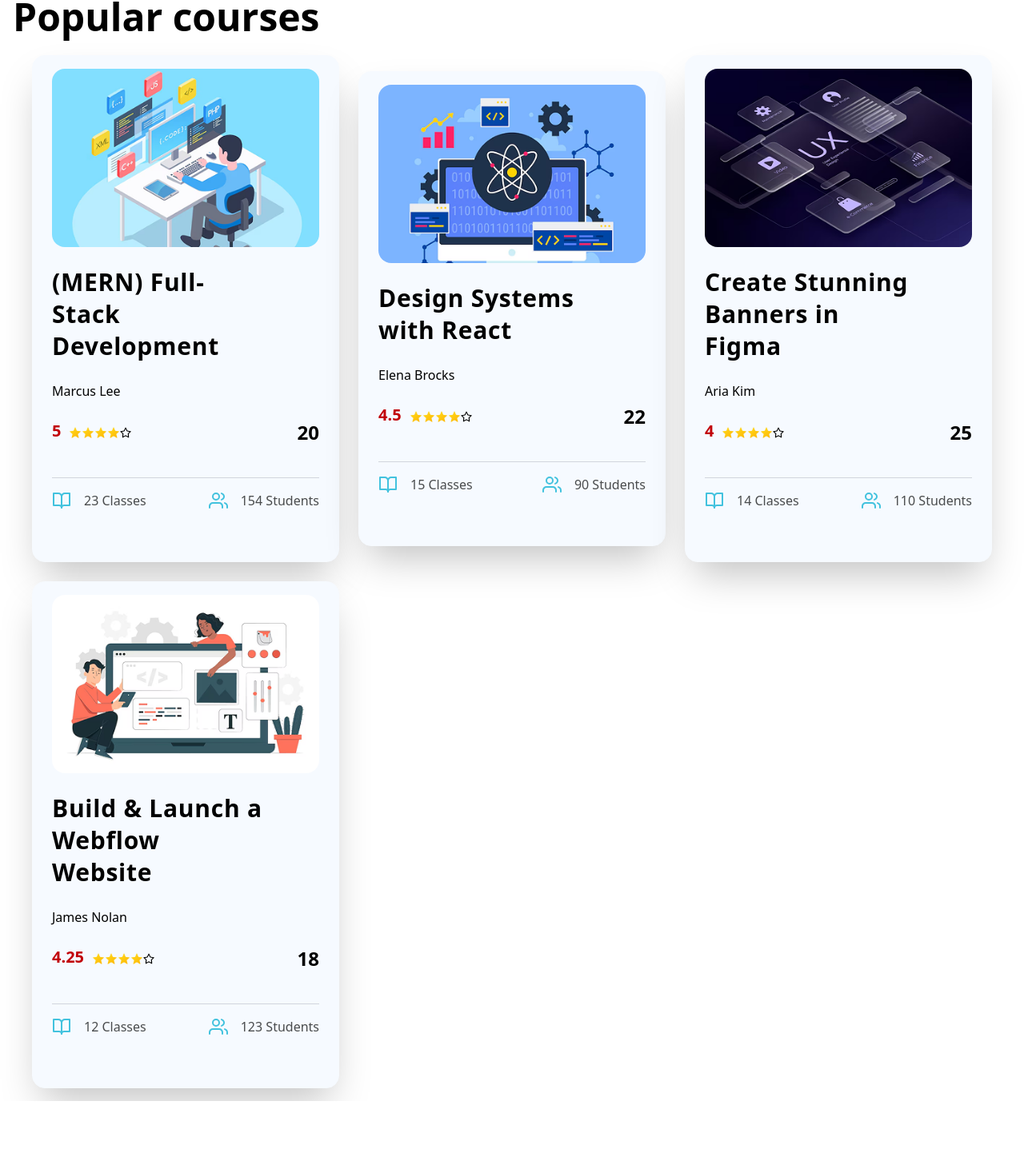
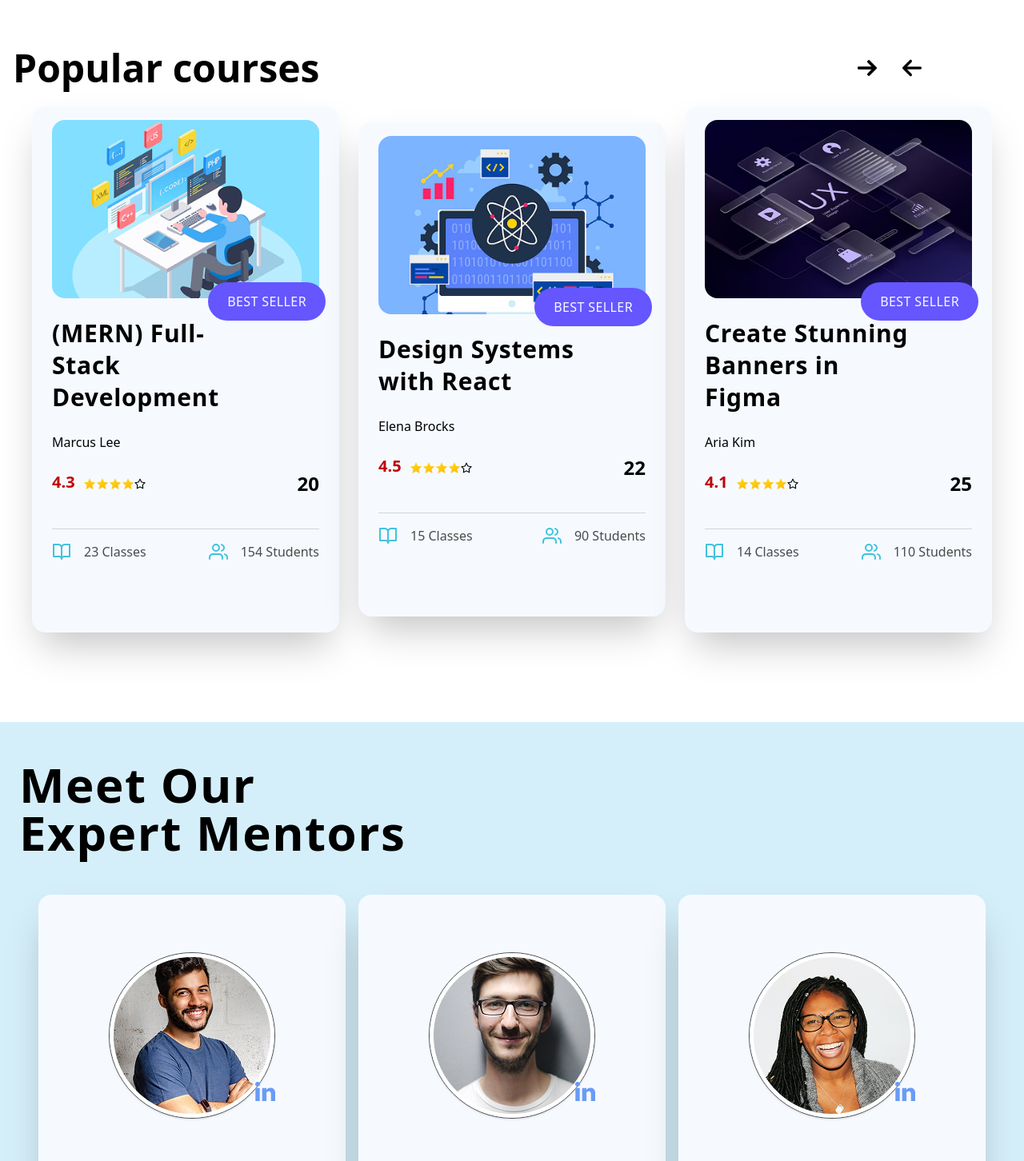
Before and after one commit to Ahmed-rbr/e-learning, a React (Vite) app: page / in a window 1280 px wide. Shown: the part 998-2450 px from the top of the page at 80% size. Before the commit the page ends 2375 px from the top, so only its background shows below. Built offline with nearby package versions, Linux system fonts and the light colour scheme.

Commit message:
finished the mentors section

```diff
--- a/CoursesData.jsx
+++ b/CoursesData.jsx
@@ -4,7 +4,7 @@ export const CoursesData = [
     course_banner: "/images/courses/mern.webp",
     title: "(MERN) Full-Stack Development",
     mentor: "Marcus Lee",
-    rating: 5,
+    rating: 4.3,
     price: 20,
     classes: 23,
     students: 154,
@@ -27,7 +27,7 @@ export const CoursesData = [
     title: "Create Stunning Banners in Figma",
 
     mentor: "Aria Kim",
-    rating: 4,
+    rating: 4.1,
     price: 25,
     classes: 14,
     students: 110,
@@ -44,3 +44,20 @@ export const CoursesData = [
     students: 123,
   },
 ];
+export const Mentors = [
+  {
+    name: "Shoo Thar Mien",
+    pic: "/images/mentor/user1.webp",
+    title: "Senior UX Designer",
+  },
+  {
+    name: "Ethan Nakamura",
+    pic: "/images/mentor/user3.webp",
+    title: "UI/UX Strategy Consultant",
+  },
+  {
+    name: "Lina Carter",
+    pic: "/images/mentor/user2.webp",
+    title: "Product Design Lead",
+  },
+];
--- a/src/App.jsx
+++ b/src/App.jsx
@@ -3,14 +3,19 @@ import Navbar from "./components/Navbar";
 import HeroSection from "./components/HeroSection";
 import Companies from "./components/Companies";
 import Courses from "./components/Courses";
+import MentorCard from "./components/MentorCard";
+import Mentors from "./components/Mentors";
 
 const App = () => {
   return (
-    <div className="space-y-16">
+    <div>
       <Navbar />
-      <HeroSection />
-      <Companies />
-      <Courses />
+      <main className="pt-42  space-y-24">
+        <HeroSection />
+        <Companies />
+        <Courses />
+        <Mentors />
+      </main>
     </div>
   );
 };
--- a/src/components/Card.jsx
+++ b/src/components/Card.jsx
@@ -2,7 +2,7 @@ import React from "react";
 
 const Card = ({ couseData }) => {
   return (
-    <div className="flex border border-primary flex-col  shadow-2xl space-y-6 rounded-2xl px-6 py-4 bg-primary">
+    <div className="flex border relative border-primary flex-col  shadow-2xl space-y-6 rounded-2xl px-6 py-4 bg-primary">
       <img className="rounded-2xl" src={couseData.course_banner} alt="" />
       <h1 className="font-semibold w-full md:w-4/5 leading-10 text-3xl tracking-wide">
         {couseData.title}{" "}
@@ -35,6 +35,10 @@ const Card = ({ couseData }) => {
           <p>{couseData.students} Students</p>
         </div>
       </div>
+      <p className=" absolute top-2/6 right-4 px-6 py-3  bg-accent uppercase  text-primary font-medium tracking-wide rounded-4xl ">
+        {" "}
+        Best Seller
+      </p>
     </div>
   );
 };
--- a/src/components/Courses.jsx
+++ b/src/components/Courses.jsx
@@ -1,13 +1,57 @@
+import { useState } from "react";
 import { CoursesData } from "../../CoursesData";
 import Card from "./Card";
+const Courses = () => {
+  const [begin, setBegin] = useState(0);
+  const [end, setEnd] = useState(3);
 
-const Courses = () => {
+  const coursesNum = CoursesData.slice(begin, end);
+
+  const handleRight = () => {
+    if (end < CoursesData.length) {
+      setBegin((prev) => prev + 1);
+      setEnd((prev) => prev + 1);
+    } else {
+      setBegin(0);
+      setEnd(3);
+    }
+  };
+
+  const handleLeft = () => {
+    if (begin > 0) {
+      setBegin((prev) => prev - 1);
+      setEnd((prev) => prev - 1);
+    } else {
+      setBegin(CoursesData.length - 3);
+      setEnd(CoursesData.length);
+    }
+  };
+
   return (
-    <section className="flex flex-col space-y-6 p-4">
-      <h2 className="text-3xl md:text-5xl font-bold">Popular courses</h2>
-      <div className="grid px-6 grid-cols-1 md:grid-cols-3 items-center gap-6">
-        {CoursesData?.length > 0 &&
-          CoursesData.map((cours) => <Card key={cours.id} couseData={cours} />)}
+    <section id="courses" className="flex flex-col space-y-6 p-4">
+      <div className="flex w-11/12 justify-between">
+        <h2 className="text-3xl md:text-5xl font-bold">Popular courses</h2>
+        <div className="flex  gap-4">
+          <button onClick={() => handleRight()} className="   p-2">
+            <img
+              className="w-6 h-6 hover:scale-105 duration-150  cursor-pointer"
+              src="/images/right-arrow.png"
+              alt=""
+            />
+          </button>
+          <button onClick={() => handleLeft()} className="   p-2">
+            <img
+              className="w-6 h-6 hover:scale-105 duration-150  cursor-pointer"
+              src="/images/arrow.png"
+              alt=""
+            />
+          </button>
+        </div>
+      </div>
+
+      <div className="grid px-6 grid-cols-1 md:grid-cols-2 lg:grid-cols-3 items-center gap-6">
+        {coursesNum?.length > 0 &&
+          coursesNum.map((cours) => <Card key={cours.id} couseData={cours} />)}
       </div>
     </section>
   );
--- a/src/components/HeroSection.jsx
+++ b/src/components/HeroSection.jsx
@@ -2,7 +2,7 @@ import React from "react";
 
 const HeroSection = () => {
   return (
-    <article className="pt-42 flex-col md:flex-row items-center  flex min-w-full px-6  justify-between bg-primary">
+    <article className=" flex-col md:flex-row items-center  flex min-w-full px-6  justify-between bg-primary">
       <section className="md:w-2/4 w-full">
         <div className="flex  mb-8 items-center gap-4">
           <img src="../../public/images/banner/check.svg" alt="" />
--- /dev/null
+++ b/src/components/MentorCard.jsx
@@ -0,0 +1,21 @@
+import React from "react";
+
+const MentorCard = ({ mentor }) => {
+  return (
+    <div className="flex relative text-center items-center  flex-col shadow-2xl rounded-2xl px-12 py-18 bg-primary">
+      <img
+        className="border mb-12 border-secondary rounded-full shadow w-fit"
+        src={mentor.pic}
+      />
+      <h1 className="text-2xl mb-2 font-bold">{mentor.name}</h1>
+      <p className="text-secondary text-xl font-normal">{mentor.title}</p>
+      <img
+        className="absolute  right-22 top-3/6 "
+        src="/images/mentor/linkedin.svg"
+        alt=""
+      />
+    </div>
+  );
+};
+
+export default MentorCard;
--- /dev/null
+++ b/src/components/Mentors.jsx
@@ -0,0 +1,20 @@
+import MentorCard from "./MentorCard";
+import { Mentors as MentorData } from "../../CoursesData";
+const Mentores = () => {
+  return (
+    <section className=" space-y-6 py-12 px-6 bg-mentor ">
+      <h1 className="text-6xl text-left w-2/5 tracking-wide font-bold">
+        Meet Our Expert Mentors
+      </h1>
+
+      <div className="grid grid-cols-1 md:grid-cols-2 lg:grid-cols-3 gap-4 p-6">
+        {MentorData.length > 0 &&
+          MentorData.map((mentor, index) => (
+            <MentorCard key={index} mentor={mentor} />
+          ))}
+      </div>
+    </section>
+  );
+};
+
+export default Mentores;
--- a/src/components/Navbar.jsx
+++ b/src/components/Navbar.jsx
@@ -3,7 +3,7 @@ const Navbar = () => {
     <nav className=" fixed top-0  bg-primary min-w-full py-3 shadow-lg px-4 flex justify-between items-center">
       <img
         className="hover:cursor-pointer w-36 sm:w-fit"
-        src="../../public/images/logo/logo.svg"
+        src="/images/logo/logo.svg"
         alt=""
       />
       <ul className="hidden lg:flex gap-6 justify-between text-xl font-medium">
@@ -40,11 +40,7 @@ const Navbar = () => {
           Sign Up
         </button>
       </div>
-      <img
-        className="lg:hidden w-6 h-6 "
-        src="../../public/images/burger.png"
-        alt=""
-      />
+      <img className="lg:hidden w-6 h-6 " src="/images/burger.png" alt="" />
     </nav>
   );
 };
--- a/src/index.css
+++ b/src/index.css
@@ -5,8 +5,7 @@
 
   /* Secondary colors */
   --color-secondary: #494b4c;
-  --bg-secondary: #d5effa;
-
+  --color-mentor: #d5effa;
   /* Accent colors */
   --color-accent: #6556ff;
   --color-accent-hover: #e0e2ff;
```
Also changed, not shown: public/images/arrow.png (added), public/images/right-arrow.png (added).
